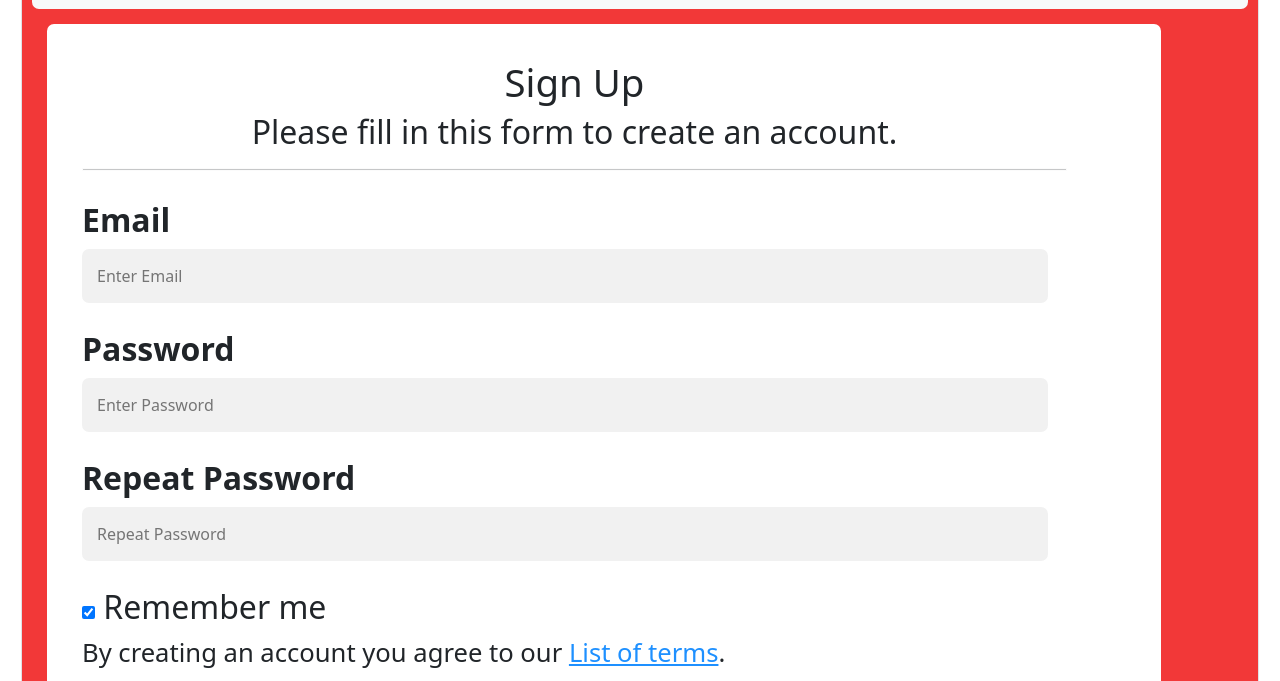
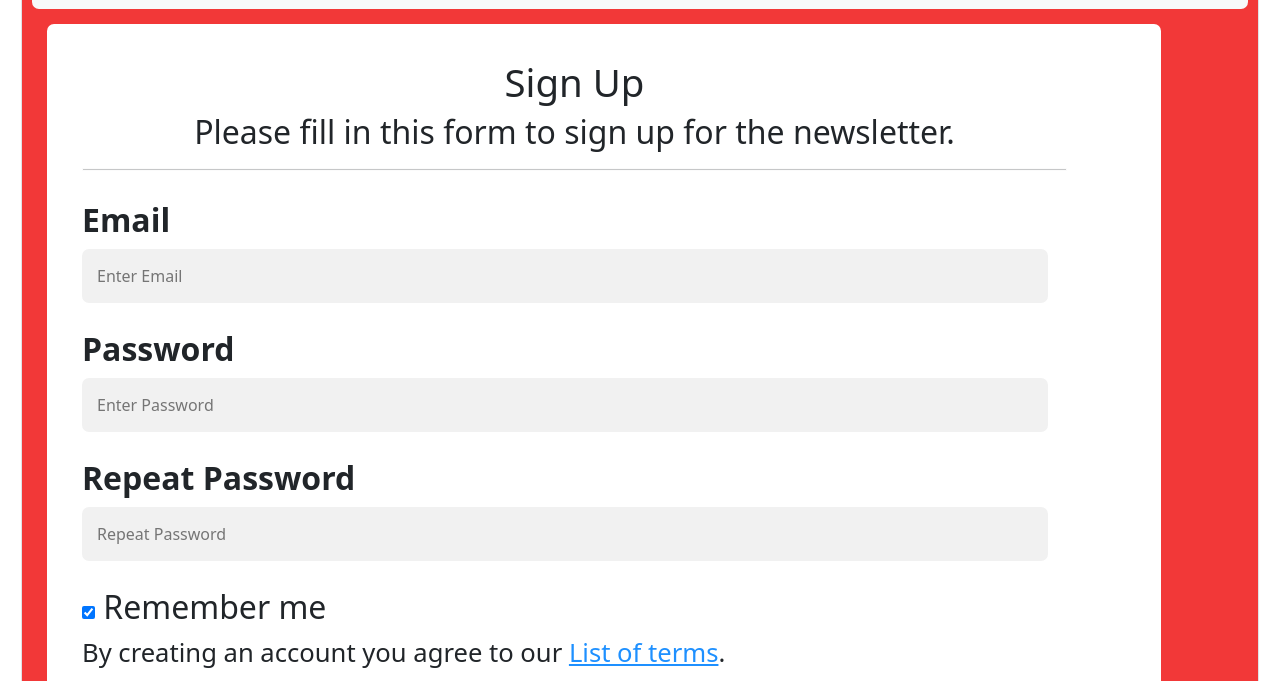
Before and after one commit to 170907/21-01-2021, a plain HTML site: page PR8 Poging 2/signup.html in a window 1280 px wide. Shown: the part 119-800 px from the top of the page. Drawn offline with Linux system fonts and the light colour scheme.

Commit message:
Add files via upload

```diff
--- a/PR8 Poging 2/signup.html
+++ b/PR8 Poging 2/signup.html
@@ -56,7 +56,7 @@
 		<form action="signup-submit.html">
   <div class="container-fluid1">
     <h3>Sign Up</h3>
-    <h5>Please fill in this form to create an account.</h5>
+    <h5>Please fill in this form to sign up for the newsletter.</h5>
     <hr>
 
     <label for="email"><b>Email</b></label><br/>
```
